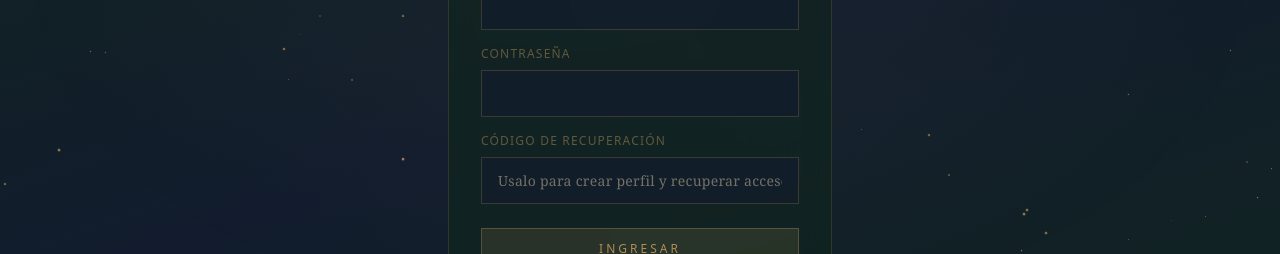
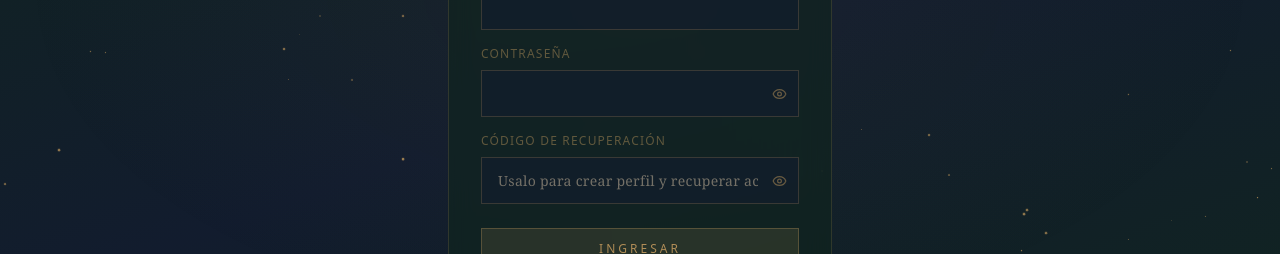
Before and after one commit to Peizthan/moonlit-kingdom, a Next.js app: page /login in a window 1280 px wide. Shown: the part 343-597 px from the top of the page. Built offline with nearby package versions, Linux system fonts and the light colour scheme; no server answers.

Commit message:
feat: add show/hide password toggles on login page

```diff
--- a/app/login/page.tsx
+++ b/app/login/page.tsx
@@ -3,6 +3,7 @@
 import { useEffect, useState, FormEvent, CSSProperties } from 'react';
 import { useRouter } from 'next/navigation';
 import { motion } from 'framer-motion';
+import { Eye, EyeOff } from 'lucide-react';
 import { StarField } from '@/components/layout/StarField';
 
 export default function LoginPage() {
@@ -17,6 +18,9 @@ export default function LoginPage() {
   const [profileExists, setProfileExists] = useState(false);
   const [profileUsername, setProfileUsername] = useState<string | null>(null);
   const [showRecovery, setShowRecovery] = useState(false);
+  const [showPassword, setShowPassword] = useState(false);
+  const [showRecoveryCode, setShowRecoveryCode] = useState(false);
+  const [showNewPassword, setShowNewPassword] = useState(false);
 
   useEffect(() => {
     fetch('/api/auth/profile')
@@ -96,11 +100,53 @@ export default function LoginPage() {
     color: '#D8C3A5',
     outline: 'none',
     width: '100%',
-    padding: '12px 16px',
+    padding: '12px 40px 12px 16px',
     fontSize: '0.875rem',
     letterSpacing: '0.02em',
     fontFamily: "'Georgia', 'Times New Roman', serif",
-  } as React.CSSProperties;
+  };
+
+  function PasswordInput({
+    value,
+    onChange,
+    show,
+    onToggle,
+    autoComplete = 'current-password',
+    placeholder,
+    required,
+  }: {
+    value: string;
+    onChange: (v: string) => void;
+    show: boolean;
+    onToggle: () => void;
+    autoComplete?: string;
+    placeholder?: string;
+    required?: boolean;
+  }) {
+    return (
+      <div className="relative">
+        <input
+          type={show ? 'text' : 'password'}
+          autoComplete={autoComplete}
+          value={value}
+          onChange={(e) => onChange(e.target.value)}
+          style={inputStyle}
+          placeholder={placeholder}
+          required={required}
+        />
+        <button
+          type="button"
+          onClick={onToggle}
+          tabIndex={-1}
+          className="absolute right-3 top-1/2 -translate-y-1/2 transition-opacity duration-200 hover:opacity-80"
+          style={{ color: 'rgba(176,141,87,0.55)', background: 'none', border: 'none', cursor: 'pointer', padding: 0 }}
+          aria-label={show ? 'Ocultar contraseña' : 'Mostrar contraseña'}
+        >
+          {show ? <EyeOff size={15} /> : <Eye size={15} />}
+        </button>
+      </div>
+    );
+  }
 
   return (
     <div
@@ -202,12 +248,12 @@ export default function LoginPage() {
               >
                 Contraseña
               </label>
-              <input
-                type="password"
+              <PasswordInput
+                value={password}
+                onChange={setPassword}
+                show={showPassword}
+                onToggle={() => setShowPassword((v) => !v)}
                 autoComplete="current-password"
-                value={password}
-                onChange={(e) => setPassword(e.target.value)}
-                style={inputStyle}
                 required
               />
             </div>
@@ -219,12 +265,12 @@ export default function LoginPage() {
               >
                 Código de recuperación
               </label>
-              <input
-                type="password"
+              <PasswordInput
+                value={recoveryCode}
+                onChange={setRecoveryCode}
+                show={showRecoveryCode}
+                onToggle={() => setShowRecoveryCode((v) => !v)}
                 autoComplete="off"
-                value={recoveryCode}
-                onChange={(e) => setRecoveryCode(e.target.value)}
-                style={inputStyle}
                 placeholder="Usalo para crear perfil y recuperar acceso"
               />
             </div>
@@ -237,12 +283,12 @@ export default function LoginPage() {
                 >
                   Nueva contraseña
                 </label>
-                <input
-                  type="password"
+                <PasswordInput
+                  value={newPassword}
+                  onChange={setNewPassword}
+                  show={showNewPassword}
+                  onToggle={() => setShowNewPassword((v) => !v)}
                   autoComplete="new-password"
-                  value={newPassword}
-                  onChange={(e) => setNewPassword(e.target.value)}
-                  style={inputStyle}
                   placeholder="Ingresá la nueva contraseña"
                 />
               </div>
```
